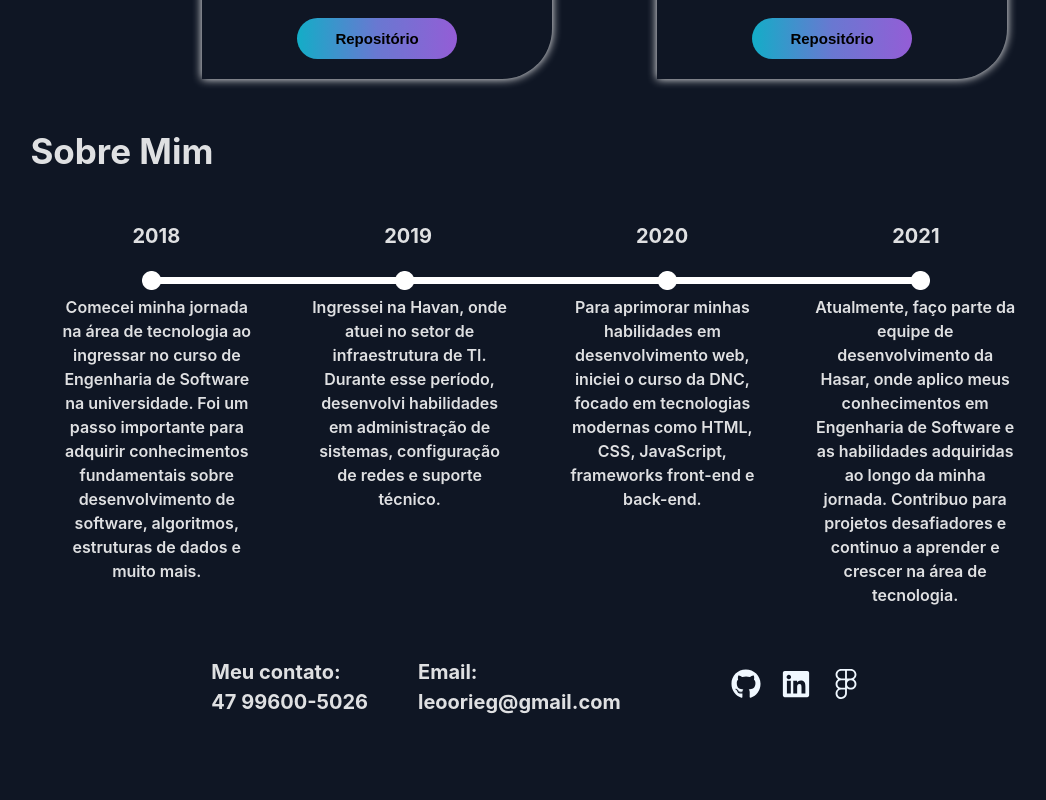
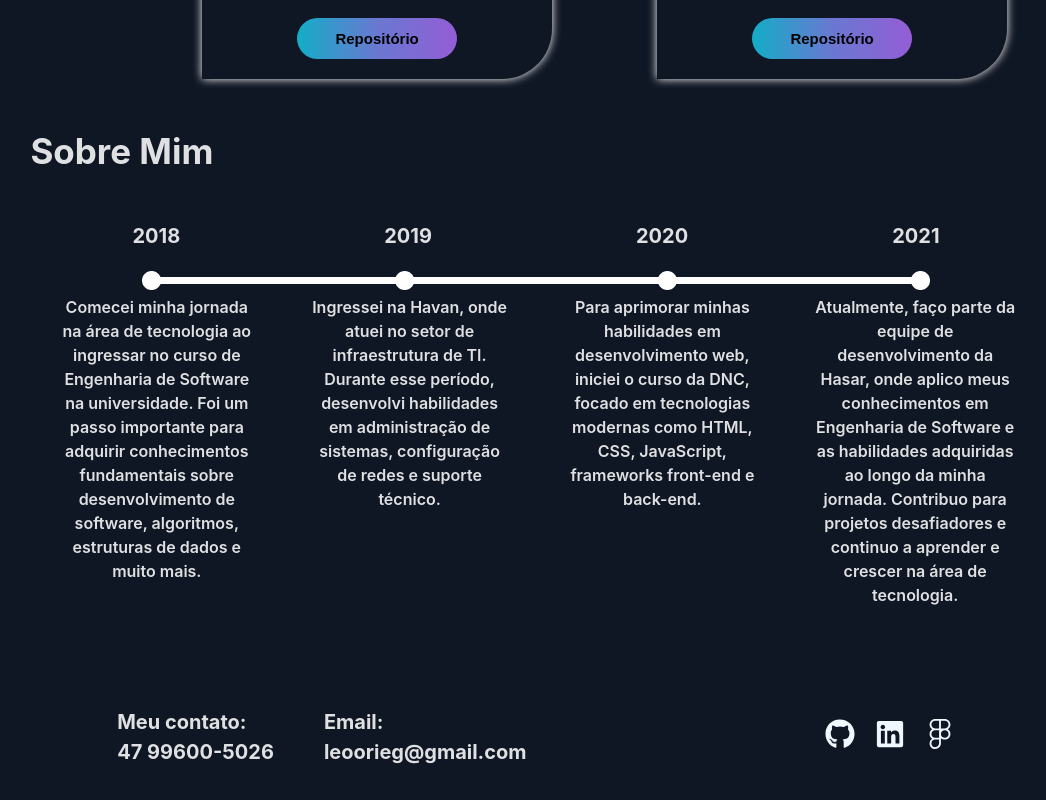
Before and after one commit to RiegL/DNC-desafio-3, a React (Vite) app: page / in a window 1280 px wide. Shown: the part 2224-3024 px from the top of the page, without its empty margins (104-1150 px from the left). Before the commit the page ends 2974 px from the top, so only its background shows below. Built offline with nearby package versions, Linux system fonts and the light colour scheme; a web font is replaced by a local one.

Commit message:
atualizado footer

```diff
--- a/src/components/section/Footer.jsx
+++ b/src/components/section/Footer.jsx
@@ -6,14 +6,18 @@ import { FaFigma, FaLinkedin, FaGithub } from "react-icons/fa";
 function Footer(){
     return(
         <div className={sx.footer}>
+            <div className={sx.contacts}>
             <p>Meu contato:<br/>47 99600-5026</p>
             <p>Email:<br/>leoorieg@gmail.com</p>
-        <ul>
-            <li><a href='https://github.com/RiegL' target='_blank'><FaGithub size={30}/></a></li>
-            <li><a href='https://www.linkedin.com/in/l%C3%A9o-rieg-58b64514a/' target='_blank'><FaLinkedin size={30}/></a></li>
-            <li><a target='_blank'><FaFigma size={30}/></a></li>
-        </ul>
+            </div>
 
+        <div>
+            <ul>
+                <li><a href='https://github.com/RiegL' target='_blank'><FaGithub size={30}/></a></li>
+                <li><a href='https://www.linkedin.com/in/l%C3%A9o-rieg-58b64514a/' target='_blank'><FaLinkedin size={30}/></a></li>
+                <li><a target='_blank'><FaFigma size={30}/></a></li>
+            </ul>
+        </div>
       </div>
     )
 }
--- a/src/components/section/Footer.module.css
+++ b/src/components/section/Footer.module.css
@@ -1,7 +1,7 @@
 .footer{
     display: flex;
-    justify-content: center;
-    margin-top: 20px;
+    justify-content: space-evenly;
+    margin-top: 70px;
     align-items: center;
 
 }
@@ -26,3 +26,7 @@
     font-size: 20px;
     font-weight: 700;
 }
+
+.contacts{
+    display: flex;
+}
```
